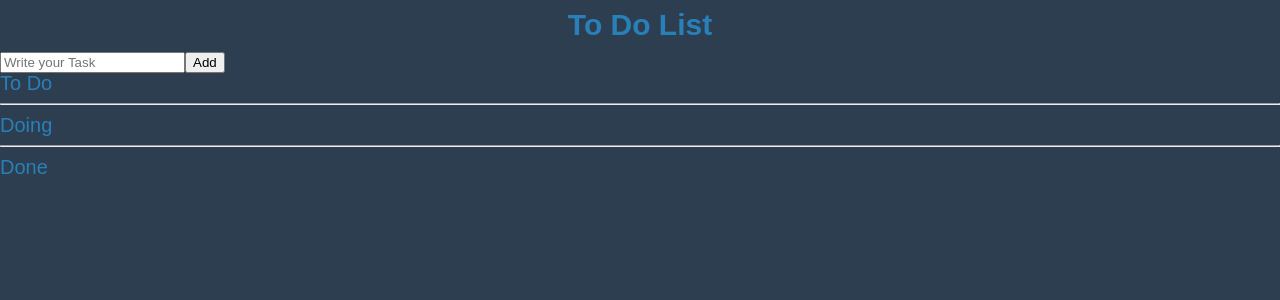
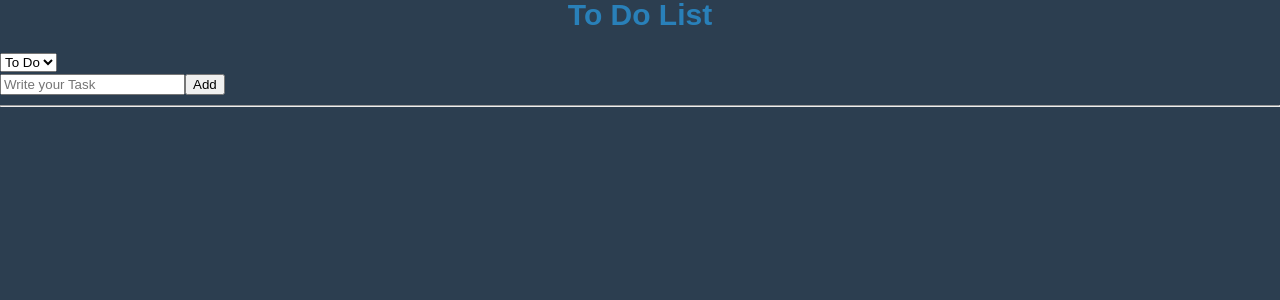
Before and after one commit to Eric-lab-star/react-master-typescript, a React (Create React App) app: page / in a window 1280 px wide. Shown: the top 300 px of the page. Built offline with nearby package versions, Linux system fonts and the light colour scheme; a web font is replaced by a local one.

Commit message:
selectors

```diff
--- a/src/atoms.tsx
+++ b/src/atoms.tsx
@@ -12,12 +12,20 @@
 
 export const toDoSelector = selector({
   key: "toDoSelector",
+
   get: ({ get }) => {
     const toDos = get(toDoState);
-    return [
-      toDos.filter((toDo) => toDo.category === "To-Do"),
-      toDos.filter((toDo) => toDo.category === "DOING"),
-      toDos.filter((toDo) => toDo.category === "DONE"),
-    ];
+    const category = get(categoryState);
+    if (category === "To-Do")
+      return toDos.filter((toDo) => toDo.category === "To-Do");
+    if (category === "DOING")
+      return toDos.filter((toDo) => toDo.category === "DOING");
+    if (category === "DONE")
+      return toDos.filter((toDo) => toDo.category === "DONE");
   },
 });
+
+export const categoryState = atom({
+  key: "category",
+  default: "To-Do",
+});
--- a/src/components/ToDoList.tsx
+++ b/src/components/ToDoList.tsx
@@ -1,6 +1,7 @@
-import { useRecoilValue } from "recoil";
+import React from "react";
+import { useRecoilState, useRecoilValue } from "recoil";
 import styled from "styled-components";
-import { toDoSelector, toDoState } from "../atoms";
+import { categoryState, toDoSelector } from "../atoms";
 import CreateToDo from "./CreateToDo";
 import ToDo from "./ToDo";
 
@@ -8,39 +9,31 @@
   font-size: 30px;
   font-weight: 800;
   text-align: center;
-  line-height: 50px;
   height: 50px;
 `;
 
 const ToDoList = () => {
-  const [toDo, doing, done] = useRecoilValue(toDoSelector);
-
+  const toDos = useRecoilValue(toDoSelector);
+  const [category, setCategory] = useRecoilState(categoryState);
+  const onInput = (event: React.FormEvent<HTMLSelectElement>) => {
+    setCategory(event.currentTarget.value);
+  };
+  console.log(category);
   return (
     <div>
       <Header>
         <h1> To Do List</h1>
       </Header>
+      <select value={category} onInput={onInput}>
+        <option value={"To-Do"}>To Do</option>
+        <option value={"DOING"}>Doing</option>
+        <option value={"DONE"}>Done</option>
+      </select>
       <CreateToDo />
-      <h2>To Do</h2>
-      <ul>
-        {toDo.map((toDo) => (
-          <ToDo key={toDo.id} {...toDo} />
-        ))}
-      </ul>
+      {toDos?.map((toDo) => (
+        <ToDo key={toDo.id} {...toDo} />
+      ))}
       <hr />
-      <h2>Doing</h2>
-      <ul>
-        {doing.map((toDo) => (
-          <ToDo key={toDo.id} {...toDo} />
-        ))}
-      </ul>
-      <hr />
-      <h2>Done</h2>
-      <ul>
-        {done.map((toDo) => {
-          return <ToDo key={toDo.id} {...toDo} />;
-        })}
-      </ul>
     </div>
   );
 };
```
